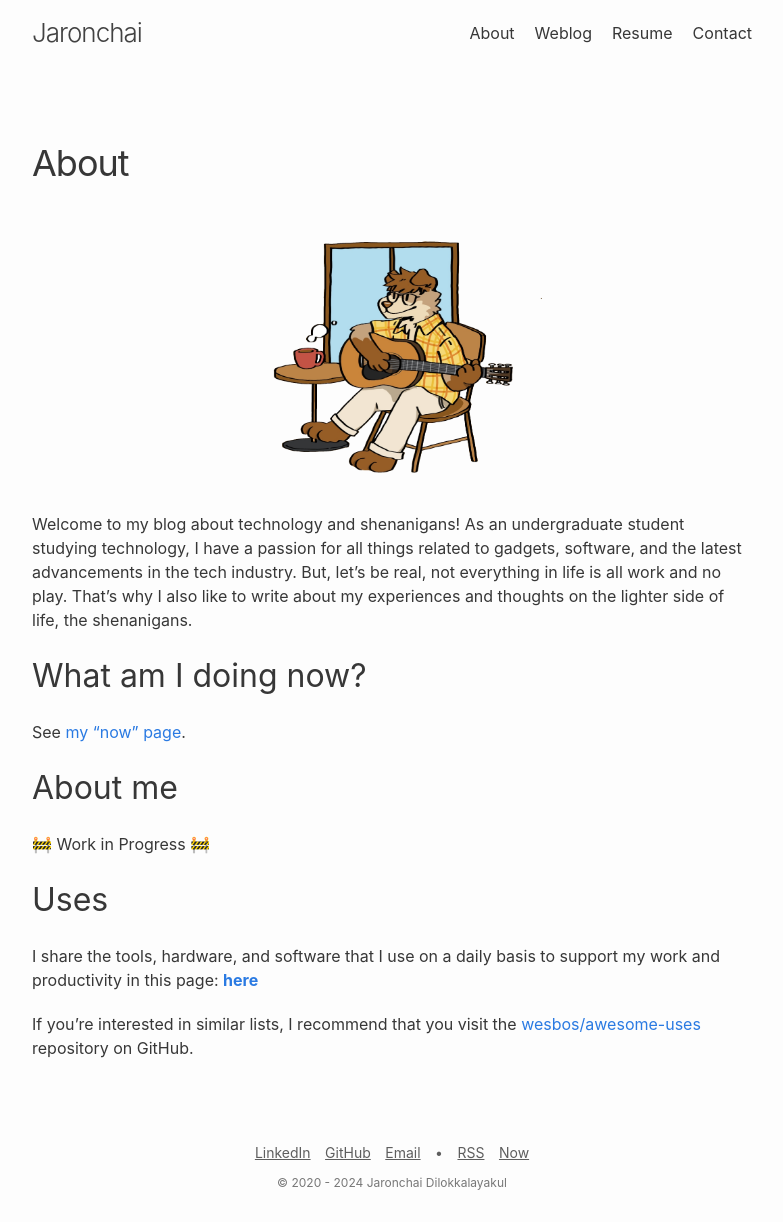
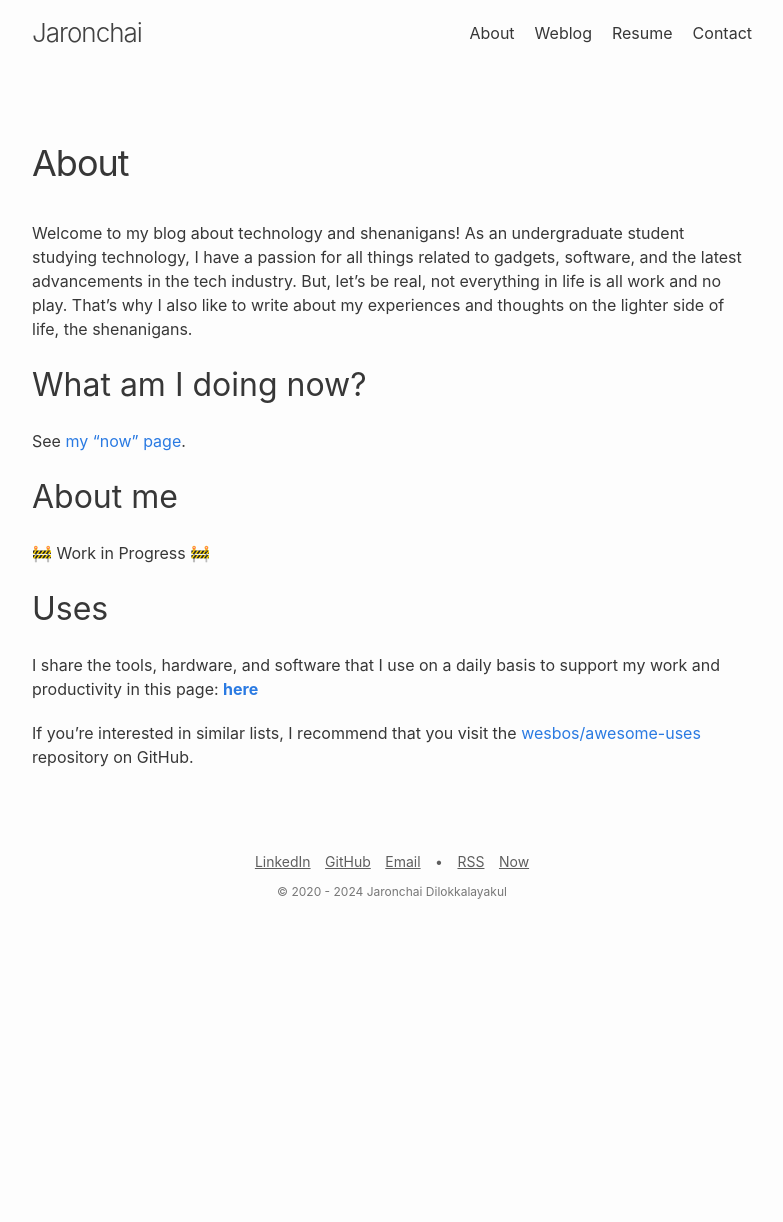
Before and after one commit to jarondlk/jaronchai-blog, a Jekyll site: the page built from pages/about.markdown, in a window 1280 px wide. Shown: the whole page, without its empty margins (248-1031 px from the left). Built offline with Jekyll 4.4.1, drawn with Linux system fonts in a browser that asks for light colours; after the commit the page ends 931 px from its top, so only the background shows below that.

Commit message:
Update About

```diff
--- a/pages/about.markdown
+++ b/pages/about.markdown
@@ -3,8 +3,6 @@ layout: page
 title: About
 permalink: /about/
 ---
-
-![guitar]({{ site.url }}/assets/image/about/guitar.png)
 
 Welcome to my blog about technology and shenanigans! As an undergraduate student studying technology, I have a passion for all things related to gadgets, software, and the latest advancements in the tech industry. But, let's be real, not everything in life is all work and no play. That's why I also like to write about my experiences and thoughts on the lighter side of life, the shenanigans.
 
```
Also changed, not shown: assets/image/about/guitar.png (deleted).
